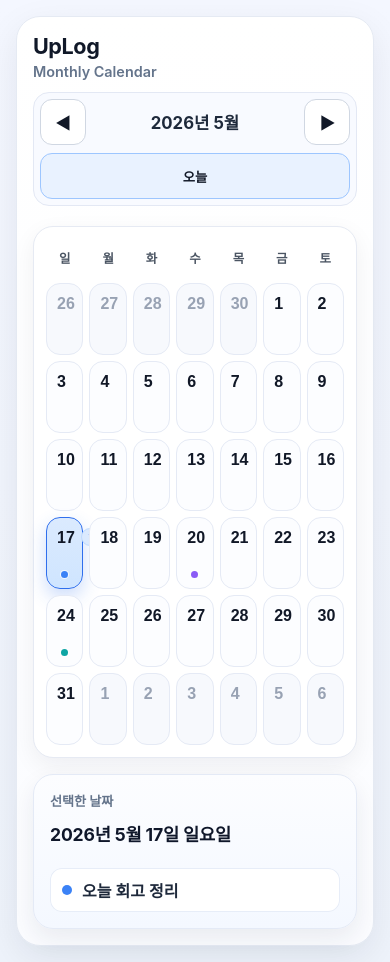
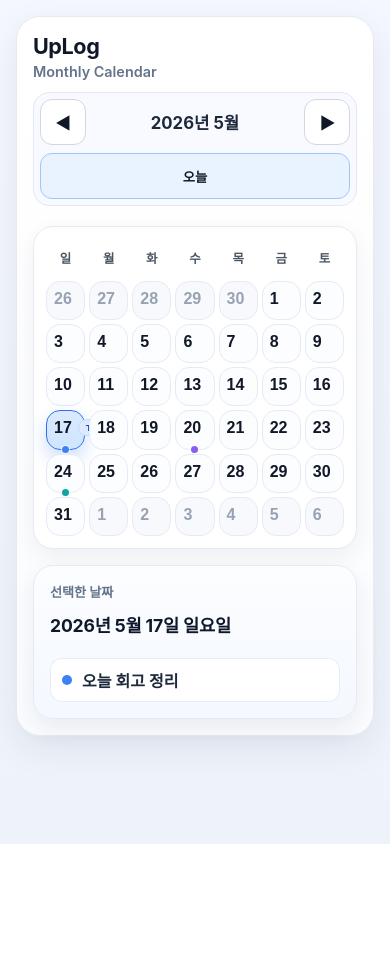
Before and after one commit to sindw07-sys/xvcnmwefqoiwsdafklcxlioweriowndcsvjk, a React (Vite) app: page / in a window 390 px wide. After the commit the page ends 844 px from the top, so only its background shows below. Built offline with nearby package versions, Linux system fonts and the light colour scheme.

Commit message:
Make UpLog calendar day cells square

```diff
--- a/src/styles.css
+++ b/src/styles.css
@@ -123,13 +123,14 @@ button:active {
   background: var(--surface-white);
   padding: clamp(12px, 1.9vw, 20px);
   box-shadow: 0 8px 24px rgba(15, 23, 42, 0.06);
+  overflow: hidden;
 }
 
 .calendar-grid {
   display: grid;
   width: 100%;
   grid-template-columns: repeat(7, minmax(0, 1fr));
-  gap: clamp(6px, 0.95vw, 10px);
+  gap: clamp(4px, 0.75vw, 8px);
 }
 
 .day-label {
@@ -150,8 +151,8 @@ button:active {
   justify-content: space-between;
   font-size: 1rem;
   font-weight: 700;
-  padding: clamp(10px, 1.15vw, 14px);
-  min-height: clamp(86px, 10.5vw, 132px);
+  padding: clamp(8px, 1vw, 12px);
+  min-height: 0;
   background: #fcfdff;
   border: 1px solid #e5eaf5;
   border-radius: 14px;
@@ -322,6 +323,10 @@ button:active {
 }
 
 @media (max-width: 760px) {
+  .calendar-grid {
+    gap: 4px;
+  }
+
   .calendar-header {
     flex-direction: column;
     align-items: flex-start;
@@ -336,7 +341,7 @@ button:active {
   }
 
   .day-cell {
-    min-height: 72px;
+    padding: 7px;
   }
 }
 
```
